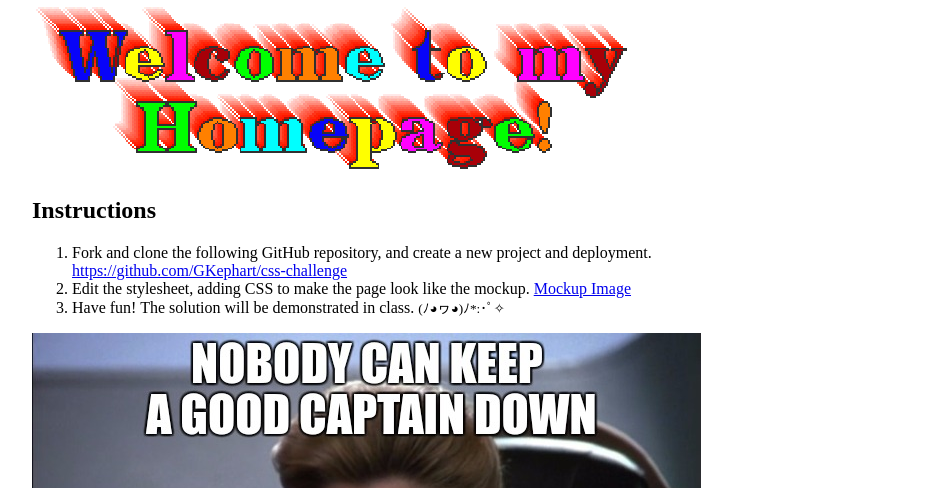
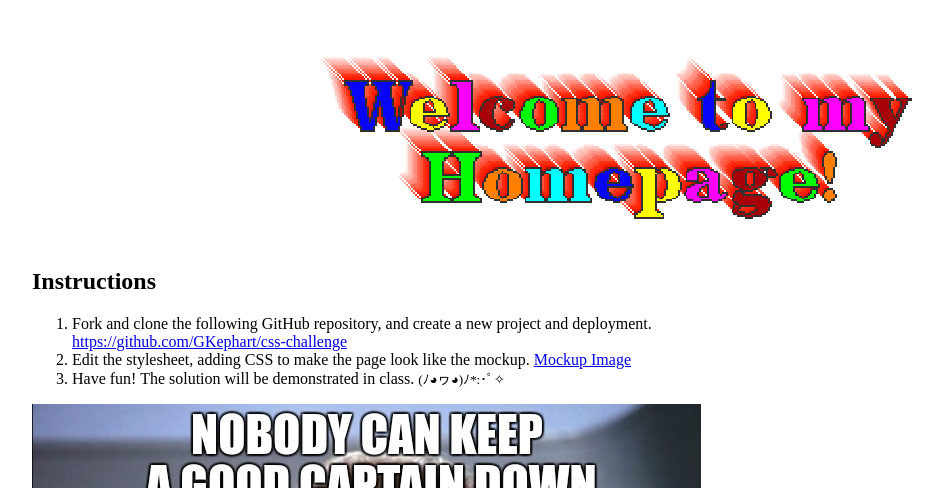
Before and after one commit to uss-hopper/css-challenge-EricaTollefson, a PHP site: page / in a window 1280 px wide. Shown: the part 96-584 px from the top of the page, without its empty margins (23-966 px from the left). Run offline with PHP 8.4, Linux system fonts and the light colour scheme.

Commit message:
updated welcome to my page element

```diff
--- a/css/style.css
+++ b/css/style.css
@@ -81,6 +81,9 @@ h1 {
 	padding: 25px 25px;
 }
 
-em {
-
+img[alt="welcome to my homepage"] {
+	padding-top: 50px;
+	padding-bottom: 25px;
+	display: block;
+	margin: auto;
 }
```
